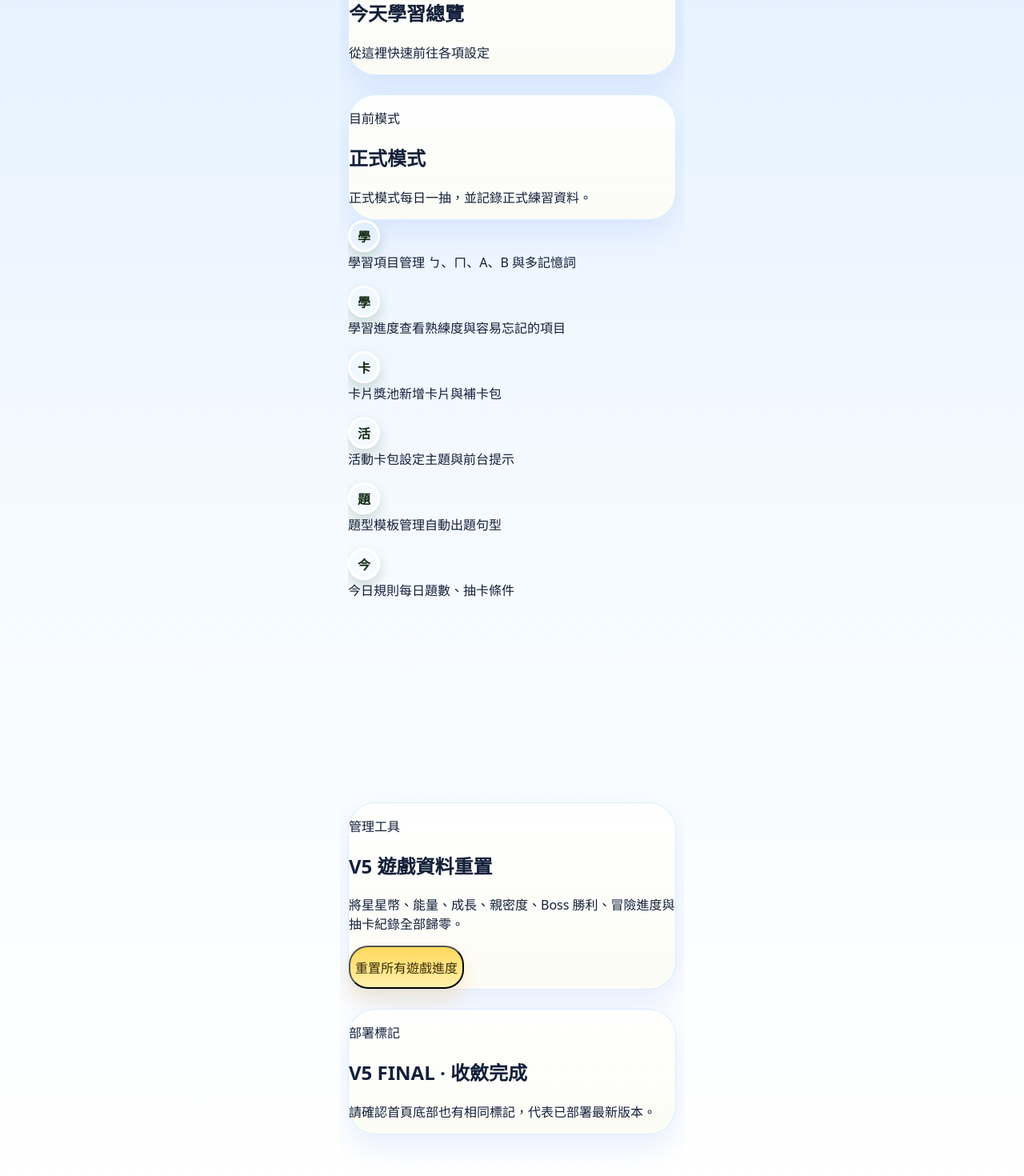
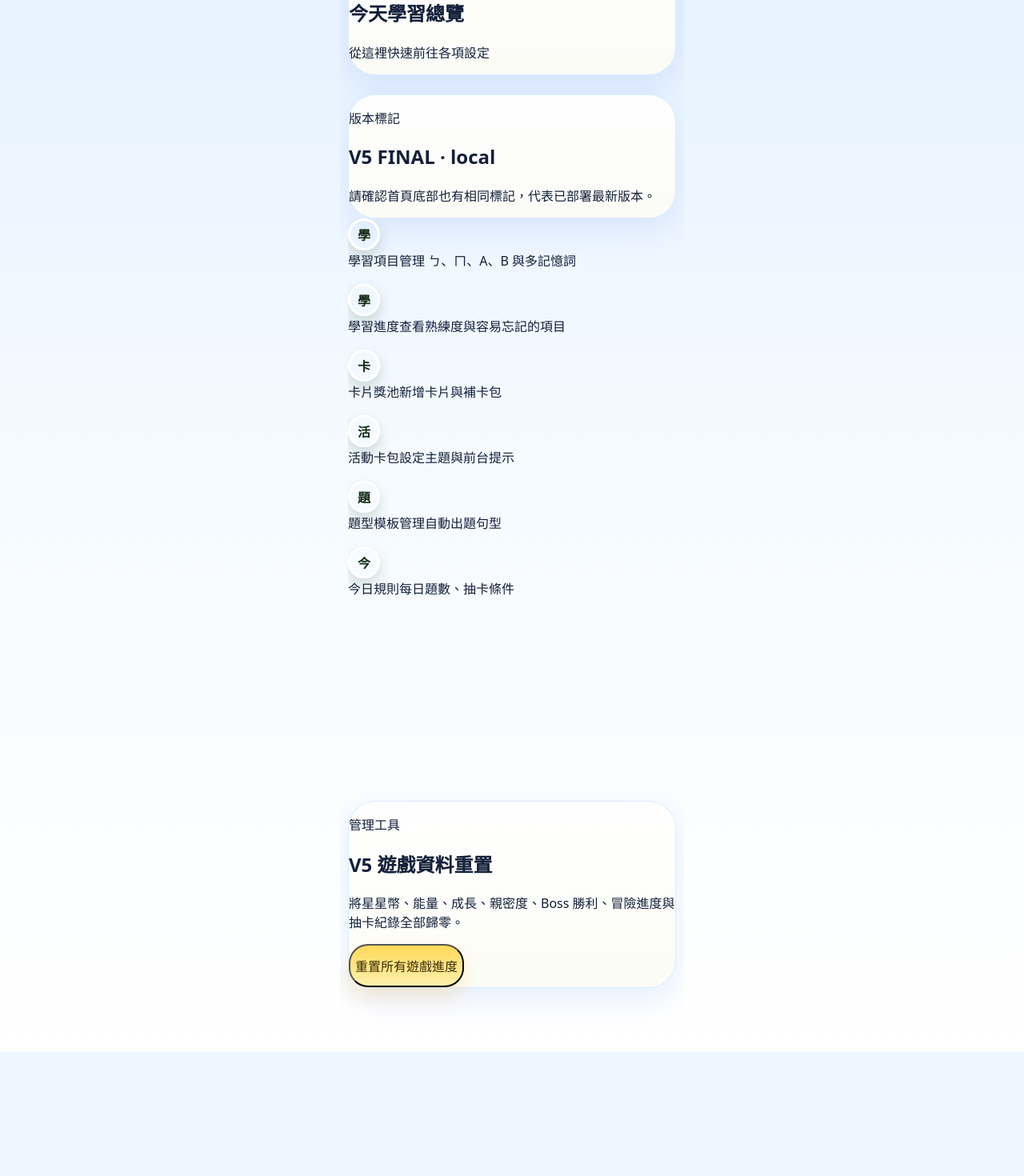
Before and after one commit to daisanity-svg/star-practice-pwa, a Next.js app: page /parent/dashboard in a window 1280 px wide. Shown: the part 132-1602 px from the top of the page at 80% size. After the commit the page ends 1447 px from the top, so only its background shows below. Built offline with nearby package versions, Linux system fonts and the light colour scheme; no server answers; the database is empty.

Commit message:
fix(dashboard): show V5 FINAL commit hash on parent dashboard

```diff
--- a/app/parent/dashboard/page.tsx
+++ b/app/parent/dashboard/page.tsx
@@ -2,7 +2,6 @@ import Link from 'next/link';
 import type { Route } from 'next';
 import { KidTopBar } from '@/components/KidTopBar';
 import { resetV5GameState } from '@/lib/actions/admin';
-import { getPracticeMode } from '@/lib/config/app-mode';
 
 const sections = [
   { title: '學習項目', description: '管理 ㄅ、ㄇ、A、B 與多記憶詞', href: '/parent/learning' },
@@ -14,8 +13,7 @@ const sections = [
 ];
 
 export default async function ParentDashboardPage() {
-  const mode = await getPracticeMode();
-  const isTest = mode === 'test';
+  const commitHash = process.env.NEXT_PUBLIC_COMMIT_HASH ?? 'local';
 
   return (
     <div className="safe-screen">
@@ -28,13 +26,9 @@ export default async function ParentDashboardPage() {
         </section>
 
         <section className="kid-card" style={{ marginTop: 24 }}>
-          <p className="kid-card-label">目前模式</p>
-          <h2 className="kid-card-title">{isTest ? '測試模式' : '正式模式'}</h2>
-          <p className="kid-card-subtitle">
-            {isTest
-              ? '測試模式可重複練習與抽卡，不會影響正式紀錄。'
-              : '正式模式每日一抽，並記錄正式練習資料。'}
-          </p>
+          <p className="kid-card-label">版本標記</p>
+          <h2 className="kid-card-title">V5 FINAL · {commitHash}</h2>
+          <p className="kid-card-subtitle">請確認首頁底部也有相同標記，代表已部署最新版本。</p>
         </section>
 
         <section className="kid-stack">
@@ -64,12 +58,6 @@ export default async function ParentDashboardPage() {
             </button>
           </form>
         </section>
-
-        <section className="kid-card" style={{ marginTop: 24 }}>
-          <p className="kid-card-label">部署標記</p>
-          <h2 className="kid-card-title">V5 FINAL · 收斂完成</h2>
-          <p className="kid-card-subtitle">請確認首頁底部也有相同標記，代表已部署最新版本。</p>
-        </section>
       </main>
     </div>
   );
```
